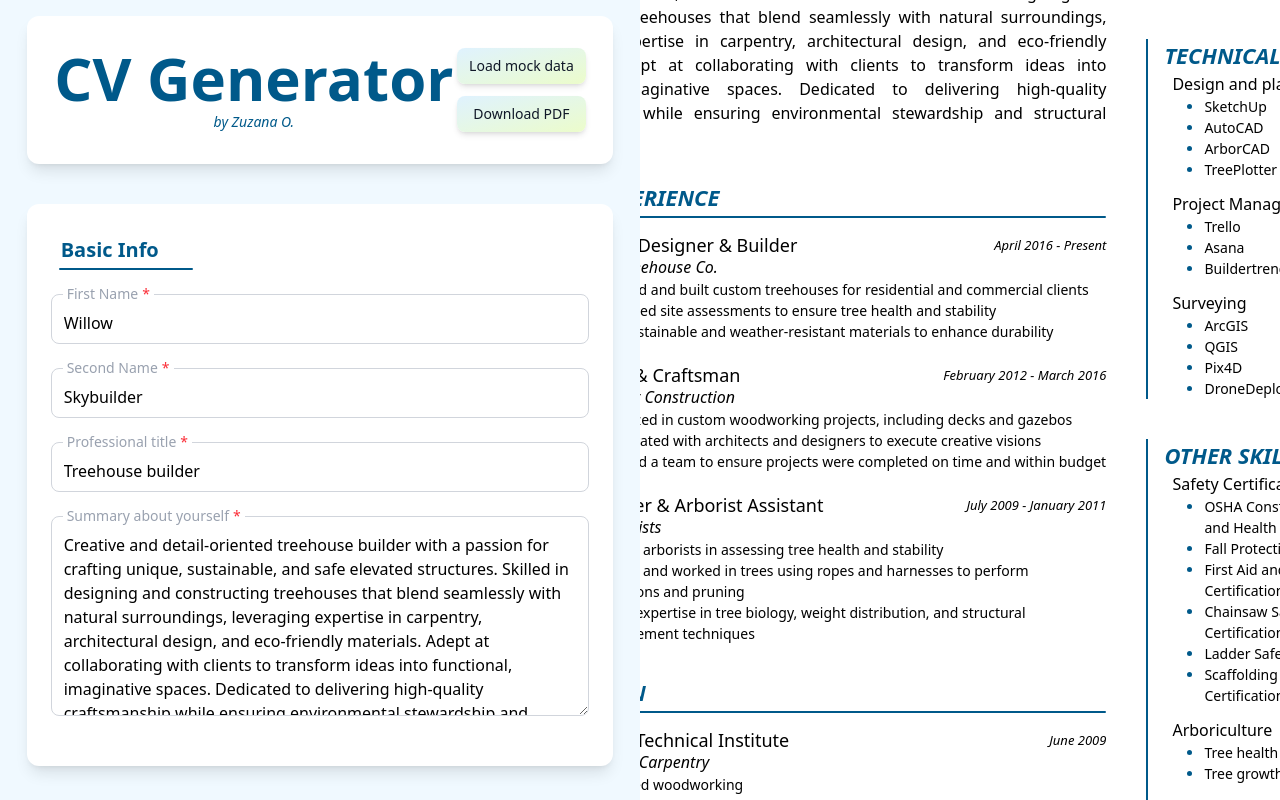
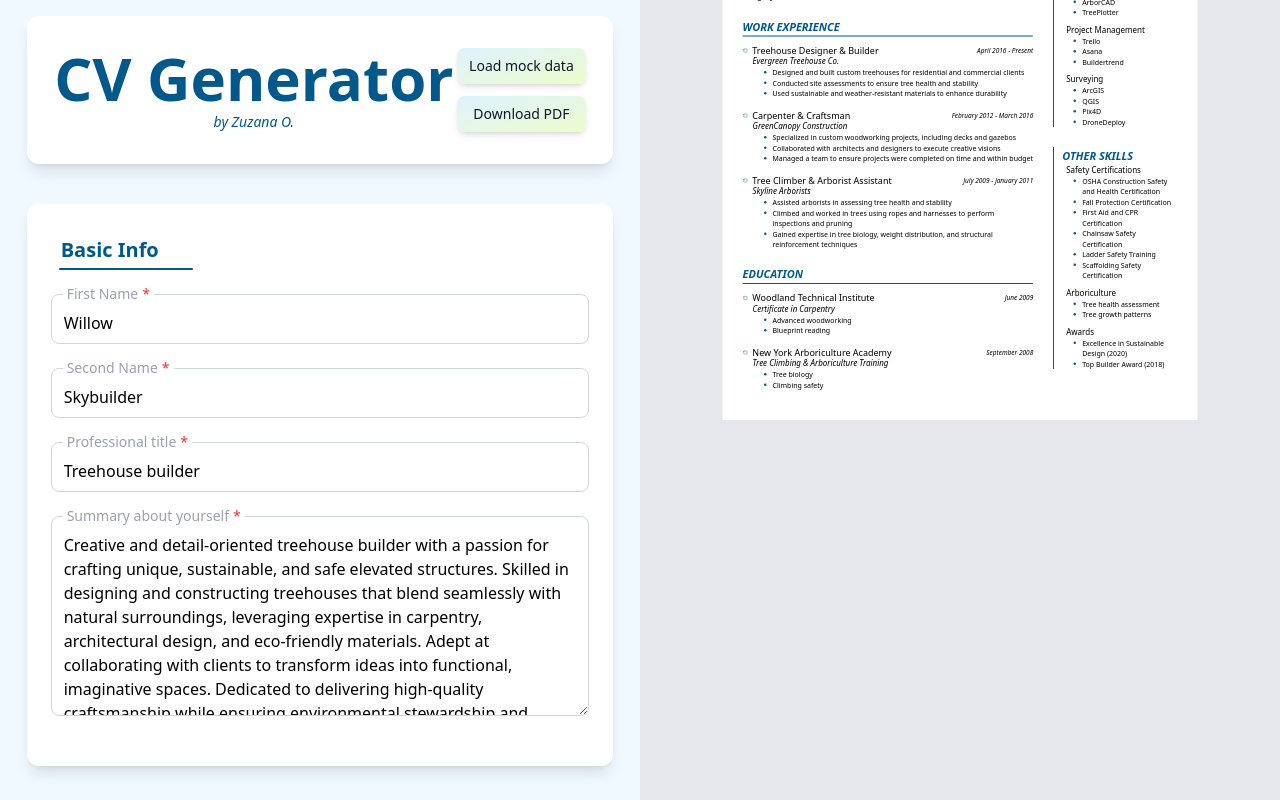
Before and after one commit to zuzOup/The-Odin-Project, a React (Vite) app in the folder CV-Application+Tailwind/: page / in a window 1280 px wide. Built offline with nearby package versions, Linux system fonts and the light colour scheme.

Commit message:
resume resize

```diff
--- a/CV-Application+Tailwind/src/Components/CV/Resume.jsx
+++ b/CV-Application+Tailwind/src/Components/CV/Resume.jsx
@@ -1,5 +1,5 @@
 import PropTypes from "prop-types";
-
+import { useEffect, useRef, useState } from "react";
 import { formatTel, yyyy_mmToMMMMM_yyyy } from "../../helpers";
 
 import { cv } from "../css-helpers";
@@ -13,8 +13,36 @@ import {
 } from "@heroicons/react/24/outline";
 
 function Resume({ info, eduInfo, workInfo, techInfo, softInfo }) {
+  const ref = useRef(null);
+  const [translate, setTranslate] = useState("");
+
+  useEffect(() => {
+    const element = ref.current;
+
+    if (!element) return;
+
+    const resizeObserver = new ResizeObserver((entries) => {
+      for (let entry of entries) {
+        setTranslate(`translateY(-${entry.contentRect.height / 2}px)`);
+      }
+    });
+
+    resizeObserver.observe(element);
+
+    return () => {
+      resizeObserver.disconnect();
+    };
+  }, []);
+
   return (
-    <div className={cv.resume} id="resume">
+    <div
+      className={cv.resume}
+      id="resume"
+      ref={ref}
+      style={{
+        transform: translate,
+      }}
+    >
       <div className={cv.left}>
         <div className={`${cv.basicInfo} ${cv.leftInner}`}>
           <div className={`${cv.h1} flex`}>
--- a/CV-Application+Tailwind/src/Components/css-helpers.jsx
+++ b/CV-Application+Tailwind/src/Components/css-helpers.jsx
@@ -50,7 +50,7 @@ export const hr =
   "h-0.5 mb-1 mx-2 bg-sky-800 border-0 rounded-full w-1/4   -translate-y-2 ";
 
 export const cv = {
-  resume: " w-[950px] bg-white shrink-0 py-10 px-10 min-h-[250px] flex m-10",
+  resume: " w-[950px] bg-white shrink-0 py-10 px-10 min-h-[250px] flex m-10 scale-[0.5] ",
 
   header: "text-[22px] font-semibold text-sky-800 italic text-start mt-8",
 
```
